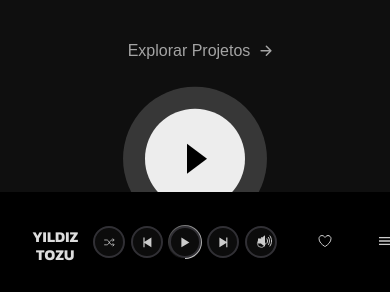
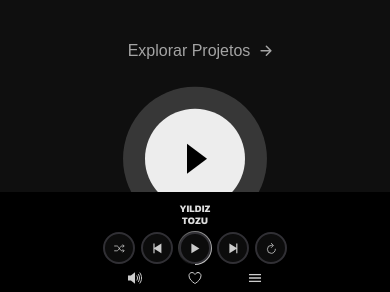
Before and after one commit to DaniloFocus/focus-site, a plain HTML site: page index.html in a window 390 px wide. Shown: the part 552-844 px from the top of the page. Drawn offline with nearby package versions, Linux system fonts and the light colour scheme.

Commit message:
player responsivo

```diff
--- a/assets/css/app.css
+++ b/assets/css/app.css
@@ -638,6 +638,13 @@ header .hero .btn_dark {
     width: 55%!important;
 
   }
+  body > div.music-body-wrapper > div > div.music-controls > div.left-bar-container #title{
+    font-size: 10px;
+  }
+  body > div.music-body-wrapper > div > div.music-controls > div.left-bar-container{
+    width: 15%;
+  }
+
 
 }
 @media screen and (max-width: 1040px) {
@@ -1547,5 +1554,11 @@ header .hero p {
     transition: all 0.7s ease;
   }
 }
+@media screen and (max-width: 425px){
+  body > div.music-body-wrapper > div > div.music-controls{
+    flex-direction: column;
+  }
+}
+
 
 /*# sourceMappingURL=app.css.map */
```
Also changed, not shown: index.html (line endings or trailing spaces).
